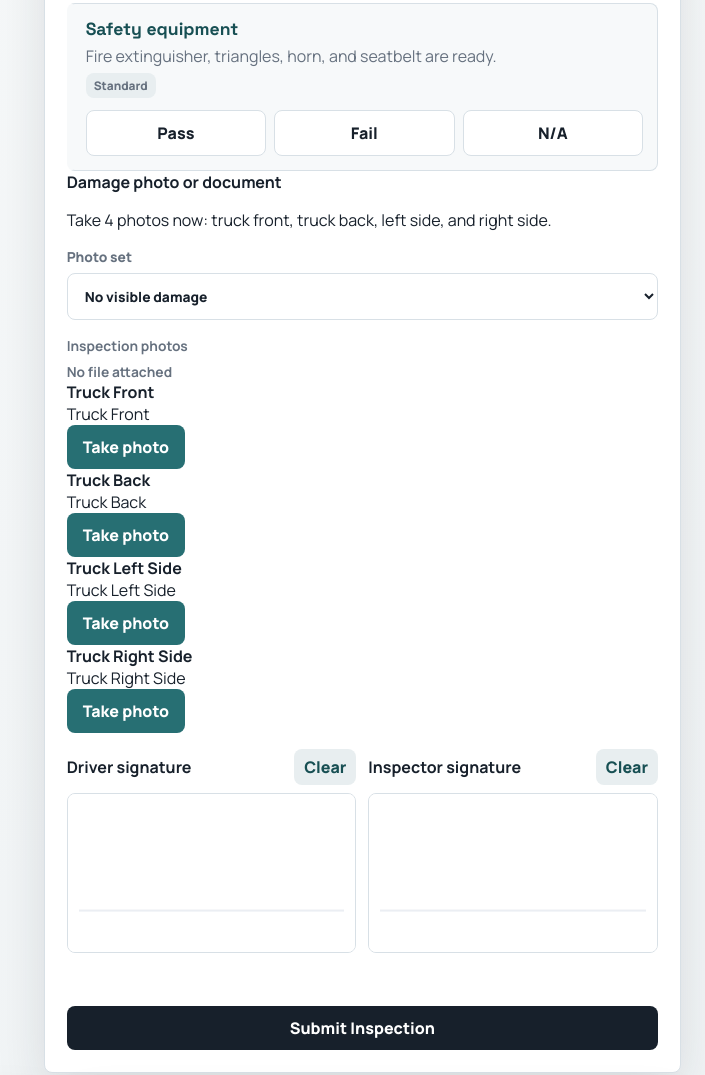
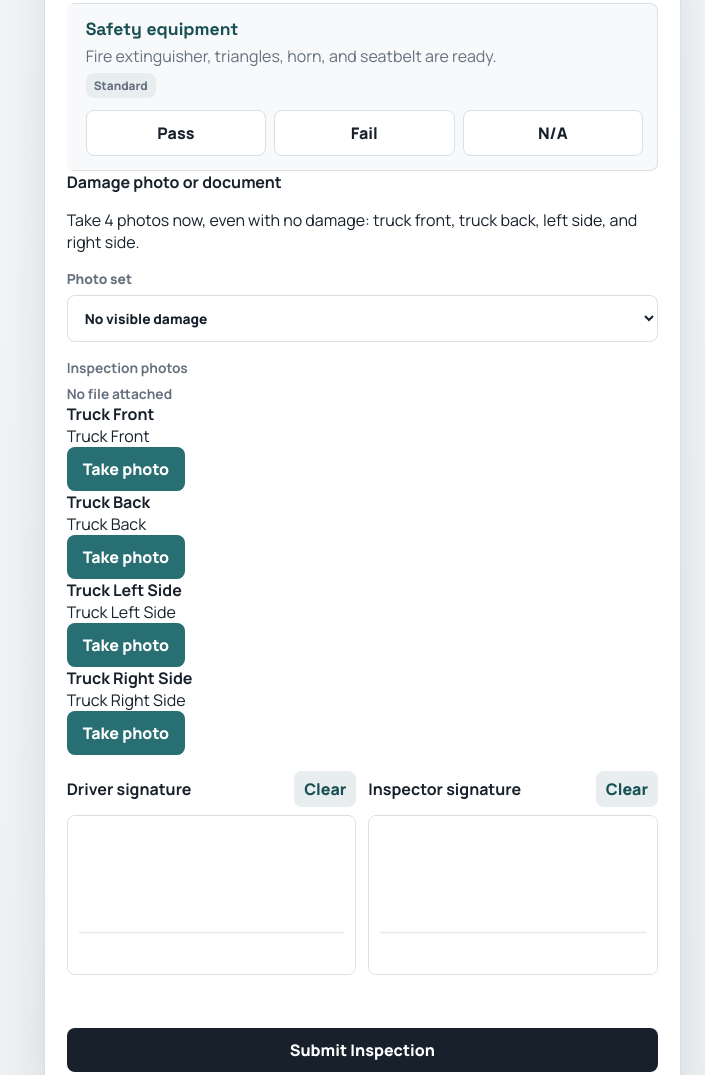
Before and after one commit to S122311/roadready, a website with bundled scripts: page index.html in a window 1280 px wide. Shown: the part 2914-3989 px from the top of the page, without its empty margins (575-1280 px from the left). Built offline with nearby package versions, Linux system fonts and the light colour scheme; files whose address does not match are found by name.

Commit message:
Add files via upload

```diff
--- a/app.js
+++ b/app.js
@@ -60,8 +60,8 @@ const translations = {
     qrCopy: "Print this code and place it inside the cab. Scanning it opens the truck inspection form.",
     openQr: "Open QR",
     photoLabel: "Damage photo or document",
-    photoHelpTruckOnly: "Take 4 photos now: truck front, truck back, left side, and right side.",
-    photoHelpTruckTrailer: "Take 8 photos now: truck front, truck back, truck left, truck right, trailer front, trailer back, trailer left, and trailer right.",
+    photoHelpTruckOnly: "Take 4 photos now, even with no damage: truck front, truck back, left side, and right side.",
+    photoHelpTruckTrailer: "Take 8 photos now, even with no damage: truck front, truck back, truck left, truck right, trailer front, trailer back, trailer left, and trailer right.",
     photoStatusLabel: "Photo set",
     photoStatusClear: "No visible damage",
     photoStatusIssue: "Damage or issue documented",
@@ -221,8 +221,8 @@ const translations = {
     qrCopy: "Imprime este código y colócalo dentro de la cabina. Al escanearlo se abre el formulario.",
     openQr: "Abrir QR",
     photoLabel: "Foto o documento del daño",
-    photoHelpTruckOnly: "Toma 4 fotos ahora: frente del camión, parte trasera, lado izquierdo y lado derecho.",
-    photoHelpTruckTrailer: "Toma 8 fotos ahora: frente y parte trasera del camión, lados izquierdo y derecho del camión, frente y parte trasera del remolque, lados izquierdo y derecho del remolque.",
+    photoHelpTruckOnly: "Toma 4 fotos ahora, aunque no haya daños: frente del camión, parte trasera, lado izquierdo y lado derecho.",
+    photoHelpTruckTrailer: "Toma 8 fotos ahora, aunque no haya daños: frente y parte trasera del camión, lados izquierdo y derecho del camión, frente y parte trasera del remolque, lados izquierdo y derecho del remolque.",
     photoStatusLabel: "Juego de fotos",
     photoStatusClear: "Sin daños visibles",
     photoStatusIssue: "Daño o problema documentado",
@@ -380,6 +380,10 @@ const els = {
   adminPinLabel: document.getElementById("adminPinLabel"),
   statusStrip: document.getElementById("statusStrip"),
   operationsGrid: document.getElementById("operationsGrid"),
+  fleetPanel: document.getElementById("fleetPanel"),
+  setupPanel: document.getElementById("setupPanel"),
+  billingPanel: document.getElementById("billingPanel"),
+  historyPanel: document.getElementById("historyPanel"),
   adminLockedNotice: document.getElementById("adminLockedNotice"),
   adminLockedTitle: document.getElementById("adminLockedTitle"),
   adminLockedCopy: document.getElementById("adminLockedCopy"),
@@ -844,7 +848,11 @@ function renderAdminAccess() {
   els.adminForm.classList.toggle("hidden", !hasCompany);
   els.adminLockedNotice.classList.toggle("hidden", !hasCompany || formState.isAdmin);
   els.statusStrip.classList.toggle("hidden", !formState.isAdmin);
-  els.operationsGrid.classList.toggle("hidden", !formState.isAdmin);
+  els.operationsGrid.classList.toggle("hidden", !hasCompany);
+  els.fleetPanel.classList.toggle("hidden", !hasCompany);
+  els.historyPanel.classList.toggle("hidden", !hasCompany);
+  els.setupPanel.classList.toggle("hidden", !formState.isAdmin);
+  els.billingPanel.classList.toggle("hidden", !formState.isAdmin);
   els.lockAdmin.classList.toggle("hidden", !formState.isAdmin);
   els.unlockAdmin.classList.toggle("hidden", formState.isAdmin);
   els.adminPin.disabled = formState.isAdmin;
--- a/index.html
+++ b/index.html
@@ -214,8 +214,8 @@
       <p id="adminLockedCopy">Unlock admin access to add trucks, add drivers, and view previous checks.</p>
     </section>
 
-    <section id="operationsGrid" class="operations-grid admin-only hidden">
-      <section class="manager-panel">
+    <section id="operationsGrid" class="operations-grid hidden">
+      <section id="fleetPanel" class="manager-panel">
         <div class="section-heading">
           <div>
             <p class="eyebrow">Manager Dashboard</p>
@@ -225,7 +225,7 @@
         <div id="truckList" class="truck-list"></div>
       </section>
 
-      <section class="manager-panel">
+      <section id="setupPanel" class="manager-panel">
         <div class="section-heading">
           <div>
             <p class="eyebrow">Company Setup</p>
@@ -261,7 +261,7 @@
         <div id="driverList" class="driver-list"></div>
       </section>
 
-      <section class="manager-panel">
+      <section id="billingPanel" class="manager-panel">
         <div class="section-heading">
           <div>
             <p class="eyebrow">Billing</p>
@@ -300,7 +300,7 @@
         </div>
       </section>
 
-      <section class="manager-panel history-panel">
+      <section id="historyPanel" class="manager-panel history-panel">
         <div class="section-heading">
           <div>
             <p class="eyebrow">Inspection History</p>
```
